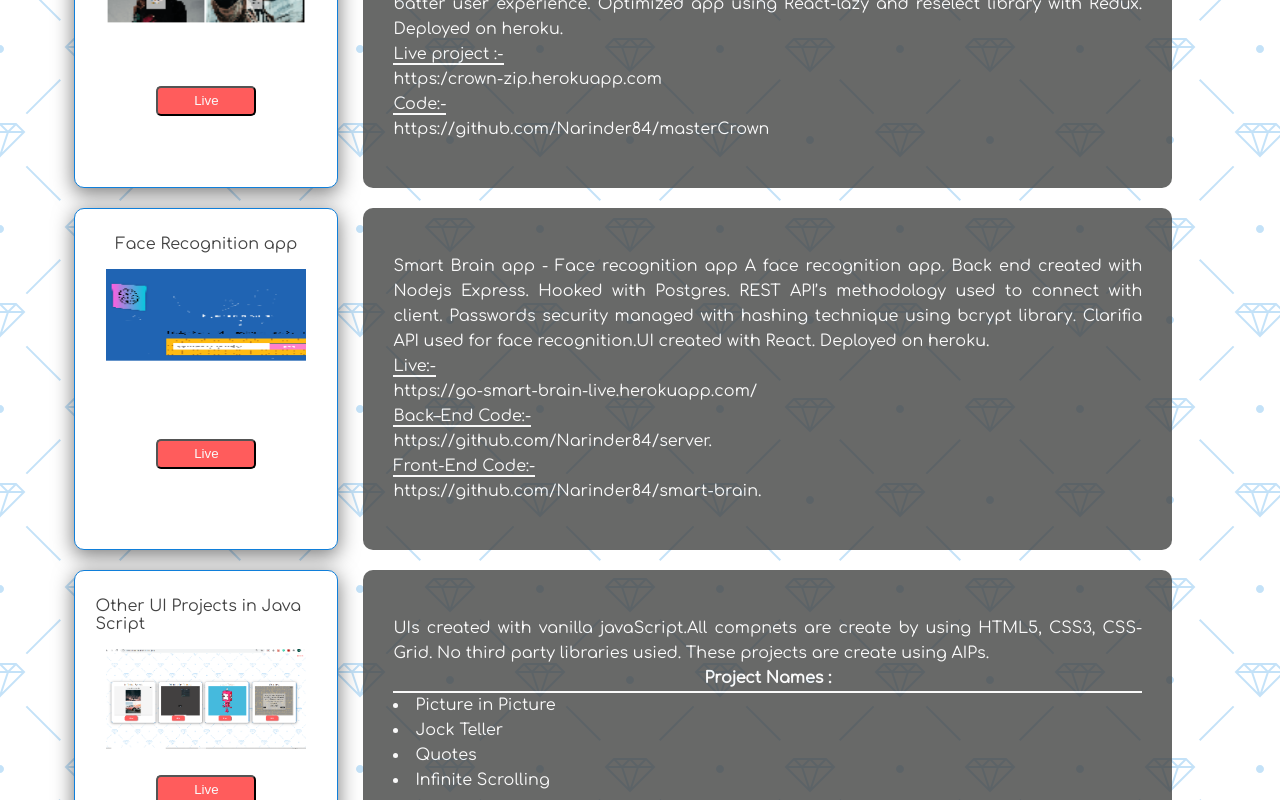
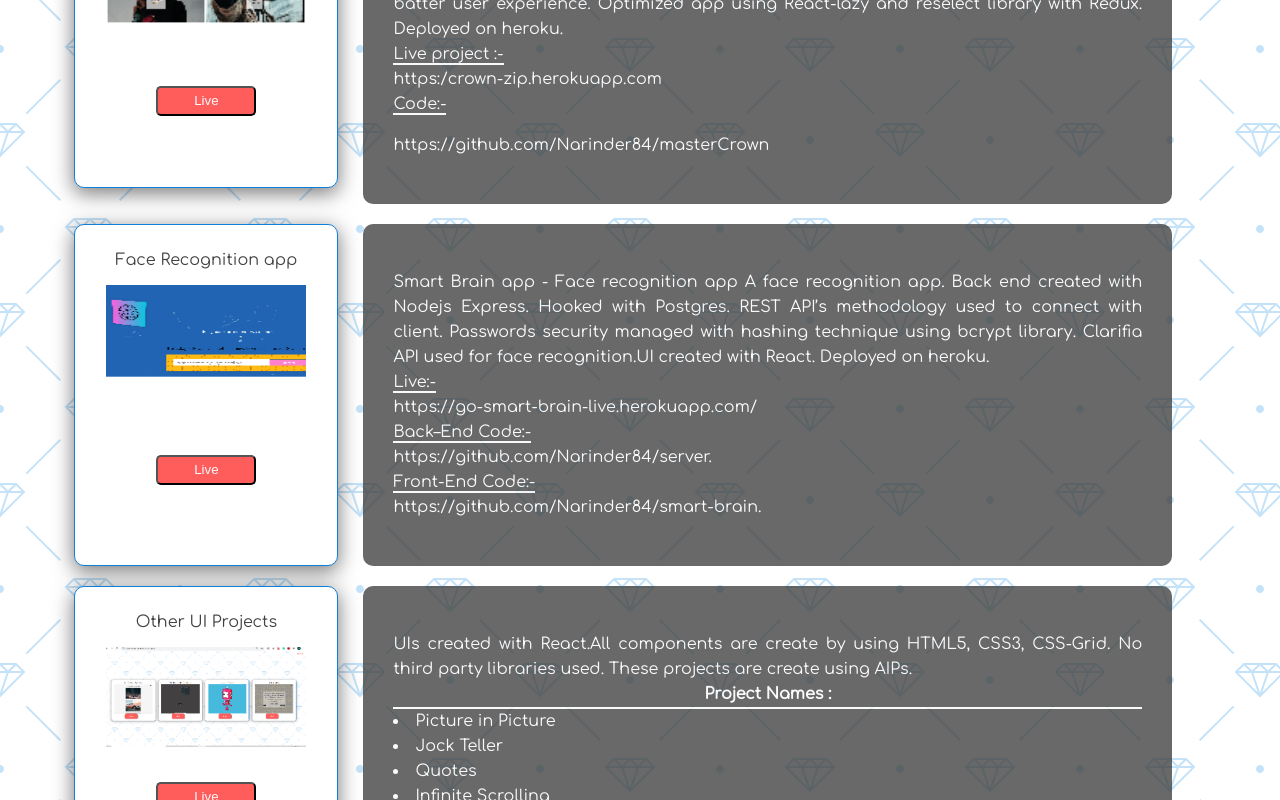
Before and after one commit to Narinder84/dream-projects, a React (Create React App) app: page / in a window 1280 px wide. Shown: the part 2740-3540 px from the top of the page. Built offline with nearby package versions, Linux system fonts and the light colour scheme.

Commit message:
UI changes

```diff
--- a/src/components/darkLightMode/darkLightComponents/lightDark.project/lightDark.project.component.js
+++ b/src/components/darkLightMode/darkLightComponents/lightDark.project/lightDark.project.component.js
@@ -53,7 +53,7 @@ const LightDarkProjectSection = ({ isLightMode, handleProject }) => {
 								heroku.<br></br> <span className='in'>Live project :- </span>
 								<br /> https:/crown-zip.herokuapp.com <br></br>{' '}
 								<span className='in'>Code:-</span> <br />{' '}
-								https://github.com/Narinder84/masterCrown
+								<p>https://github.com/Narinder84/masterCrown</p>
 							</p>
 						</div>
 					</div>
@@ -101,7 +101,7 @@ const LightDarkProjectSection = ({ isLightMode, handleProject }) => {
 				</div>
 				<div className='project-all'>
 					<div className='image-container' id='image-container'>
-						<p>Other UI Projects in Java Script</p>
+						<p>Other UI Projects </p>
 						<img src={allProjects} alt='Idea' id='work' />
 						<div className='btn-wr'>
 							<a href='/projects' className='tag'>
@@ -119,9 +119,9 @@ const LightDarkProjectSection = ({ isLightMode, handleProject }) => {
 								isLightMode === false ? ' dark-text-box' : null
 							}`}>
 							<p>
-								UIs created with vanilla javaScript.All compnets are create by
-								using HTML5, CSS3, CSS-Grid. No third party libraries usied.
-								These projects are create using AIPs.
+								UIs created with React.All components are create by using HTML5,
+								CSS3, CSS-Grid. No third party libraries used. These projects
+								are create using AIPs.
 								<br></br>
 								<li className='heading'>Project Names :</li>
 								<li>Picture in Picture</li>
```
